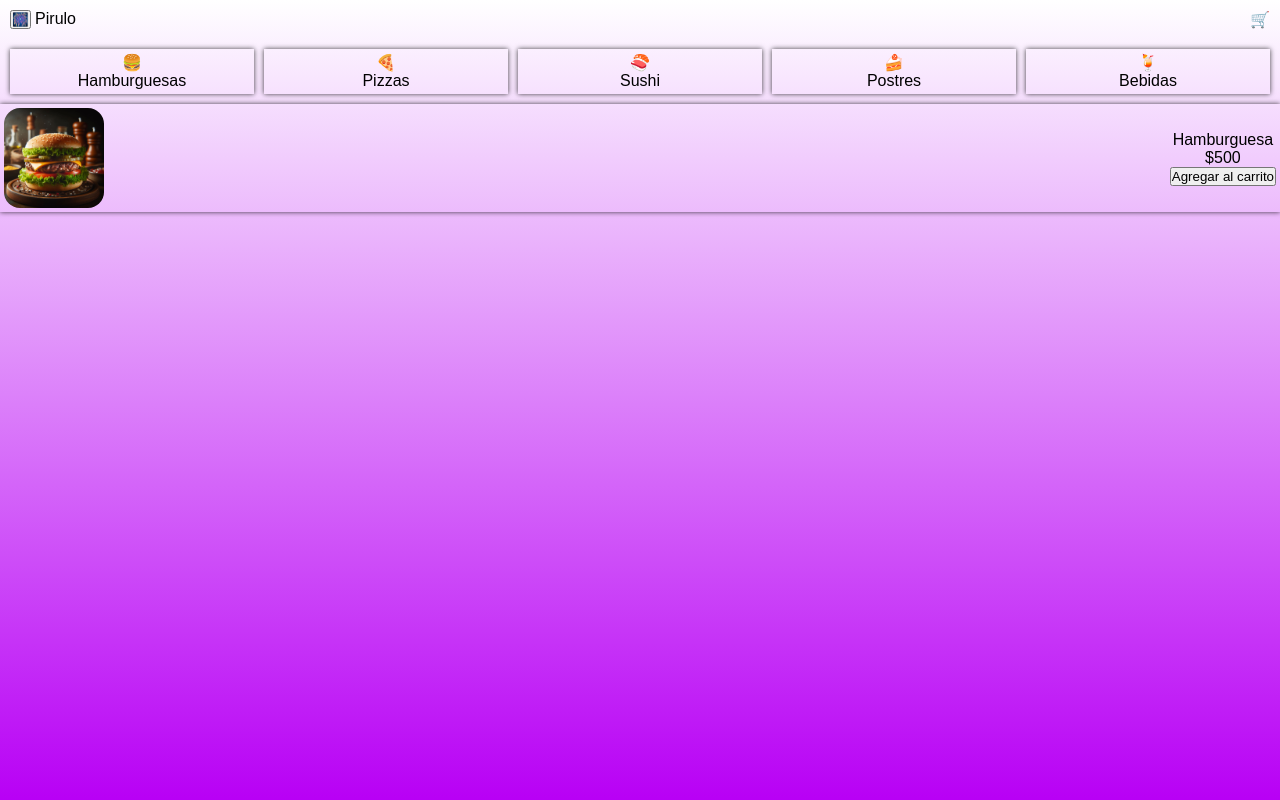
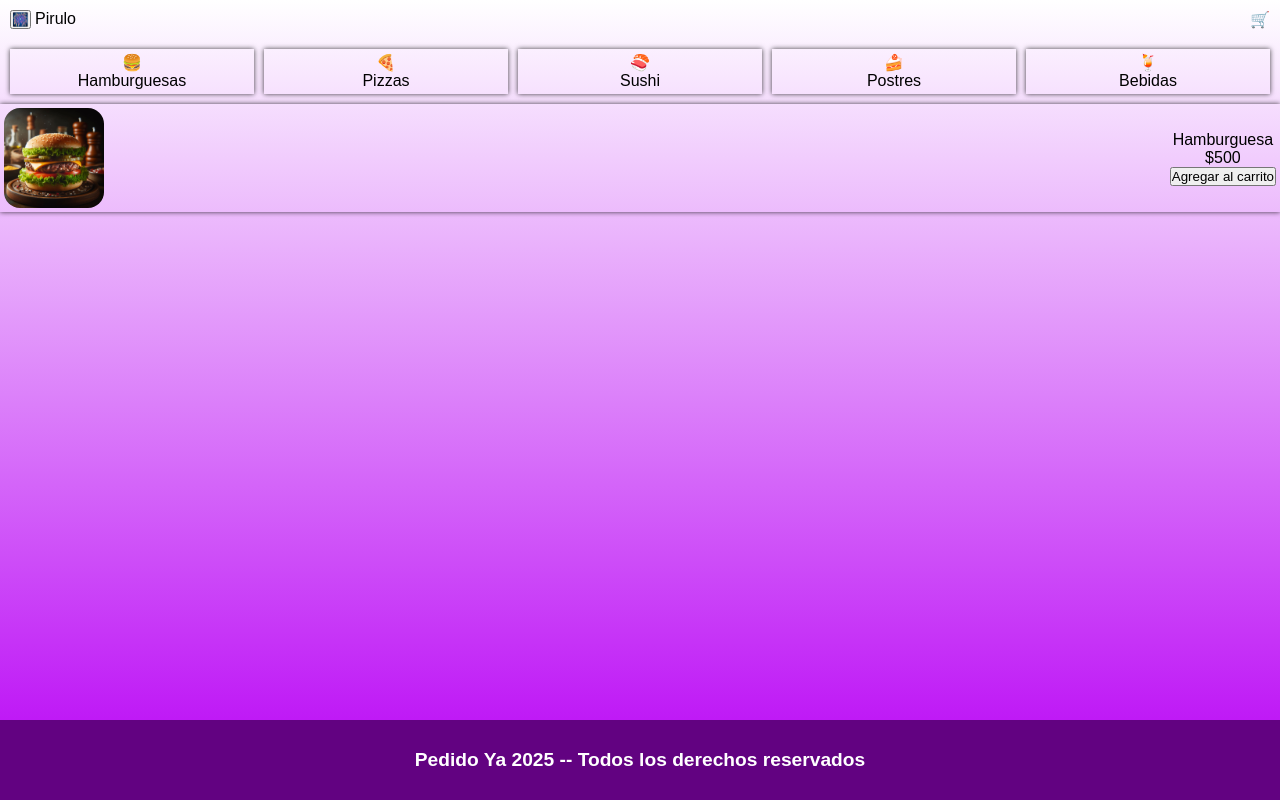
Before and after one commit to ranchochaz/pruebaTrabajoGrupal, a plain HTML site: page index.html in a window 1280 px wide. Drawn offline with Linux system fonts and the light colour scheme.

Commit message:
Agregar estilo y contenido al footer de la página

```diff
--- a/css/mPrueba.css
+++ b/css/mPrueba.css
@@ -84,7 +84,22 @@ body {
 }
 
 
+footer {
+    position: fixed;
+    bottom: 0;
+    width: 100%;
+    display: flex;
+    justify-content: center;
+    align-items: center;
+    height: 10%;
+    background: var(--bg-secundario);
+    color: white;
+    font-size: 1.2em;
+    font-weight: bold;
+}
+
+
 
 /* *{
     outline: dashed 1px red;
-} */
+}  */
--- a/index.html
+++ b/index.html
@@ -106,5 +106,11 @@
     </article>
 </section>
 
+
+<footer>
+    <p>Pedido Ya 2025 -</p>
+    <p>- Todos los derechos reservados</p>
+    </footer>
+
 </body>
 </html>
```
